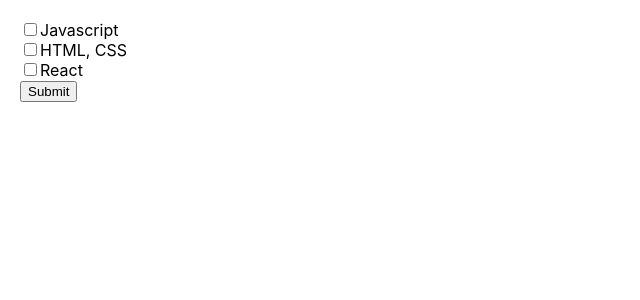
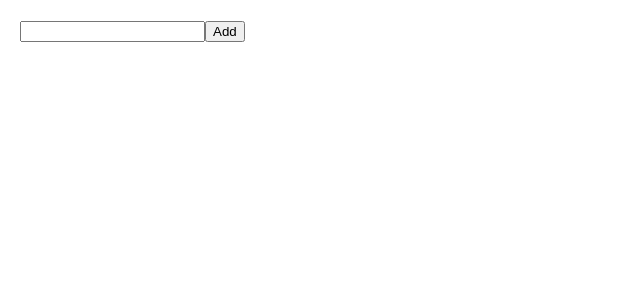
Before and after one commit to minhnguyen102/Hooks-React, a React (Create React App) app: page / in a window 1280 px wide. Shown: the top 300 px of the page, without its empty margins (0-640 px from the left). Built offline with nearby package versions, Linux system fonts and the light colour scheme.

Commit message:
Todo list use useState

```diff
--- a/src/App.js
+++ b/src/App.js
@@ -1,57 +1,37 @@
 import { useState } from "react";
 
-const courses = [
-  {
-    id: 1,
-    name: "Javascript"
-  },
-  {
-    id: 2,
-    name: "HTML, CSS"
-  },
-  {
-    id: 3,
-    name: "React"
-  },
-]
-
 function App() {
-  const [checked, setChecked] = useState([])
-
-  const handleChange = (id) => {
-    //setChecked
-    setChecked(pre => {
-      if(checked.includes(id)){
-        // uncheck
-        return (checked.filter(item => item !== id))
-      }else{
-        return [
-          ...checked,
-          id
-        ]
-      }
-    })
-  }
+  const [job, setJob] = useState("")
+  const [jobs, setJobs] = useState(JSON.parse(localStorage.getItem("jobs")) ?? [])
 
   const handleSubmit = () => {
-    // Call API
-    console.log(checked)
+    setJobs(pre => {
+      const jobLocalStorage = [...jobs, job]
+      localStorage.setItem("jobs", JSON.stringify(jobLocalStorage))
+      // console.log(jobLocalStorage) // dòng này lại được in ra sau
+      return jobLocalStorage
+    })
+    setJob("")
+
+    // console.log(jobs) // có mội trình xử lí bên dưới (Dòng này được in trước => trình xử lí chưa setJob vội)
+    // Cần hiểu rõ luồng hoạt động của dòng 16 và dòng 11
   }
 
   return (
     <div className="App" style={{padding: 20}}>
-      {courses.map(course => {
-        return (
-          <div key={course.id}>
-            <input
-             type="checkbox"
-             onChange={() => handleChange(course.id)}
-            />
-            {course.name}
-          </div>
-        )
-      })}
-      <button onClick={handleSubmit}>Submit</button>
+      <input
+        value={job}
+        onChange={e => setJob(e.target.value)}
+      />
+      <button onClick={handleSubmit}>Add</button>
+
+      <ul>
+        {jobs.map((job, item) => {
+          return (
+            <li key={item}>{job}</li>
+          )
+        })}
+      </ul>
     </div>
   );
 }
```
